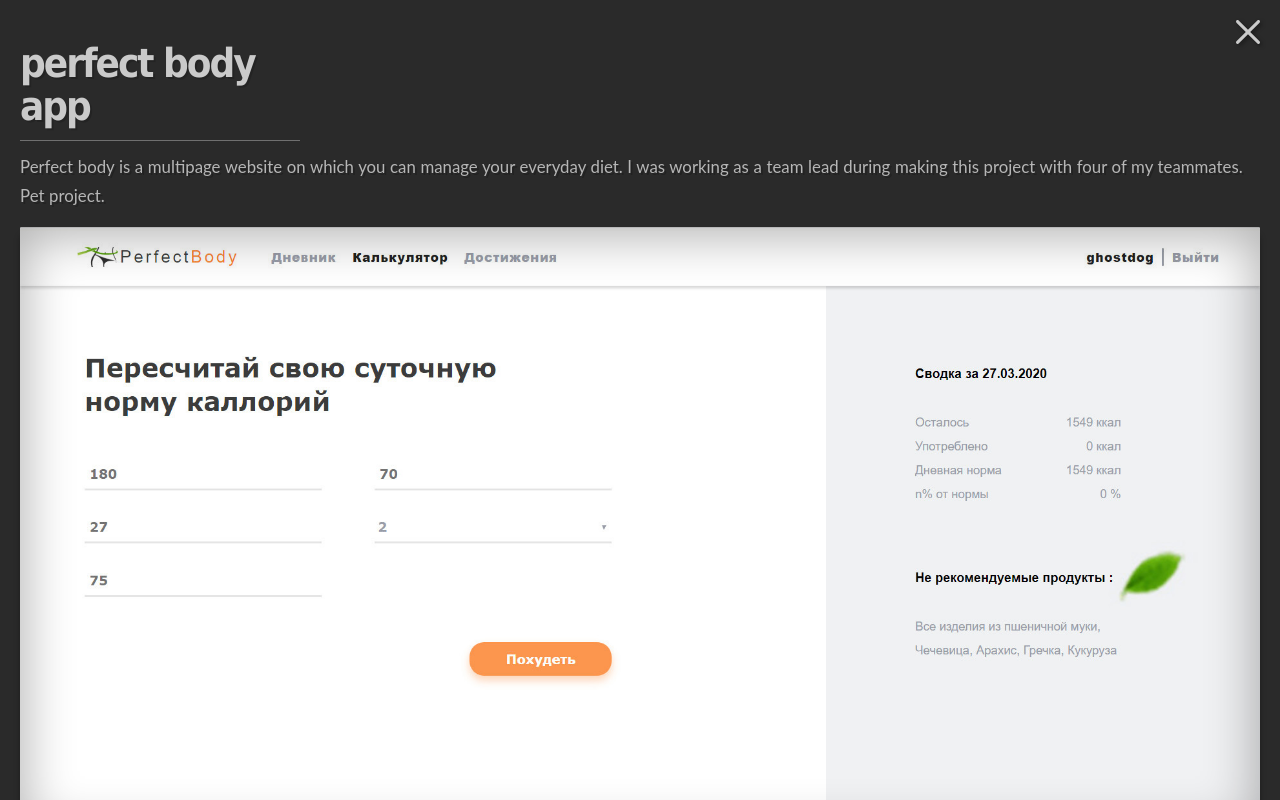
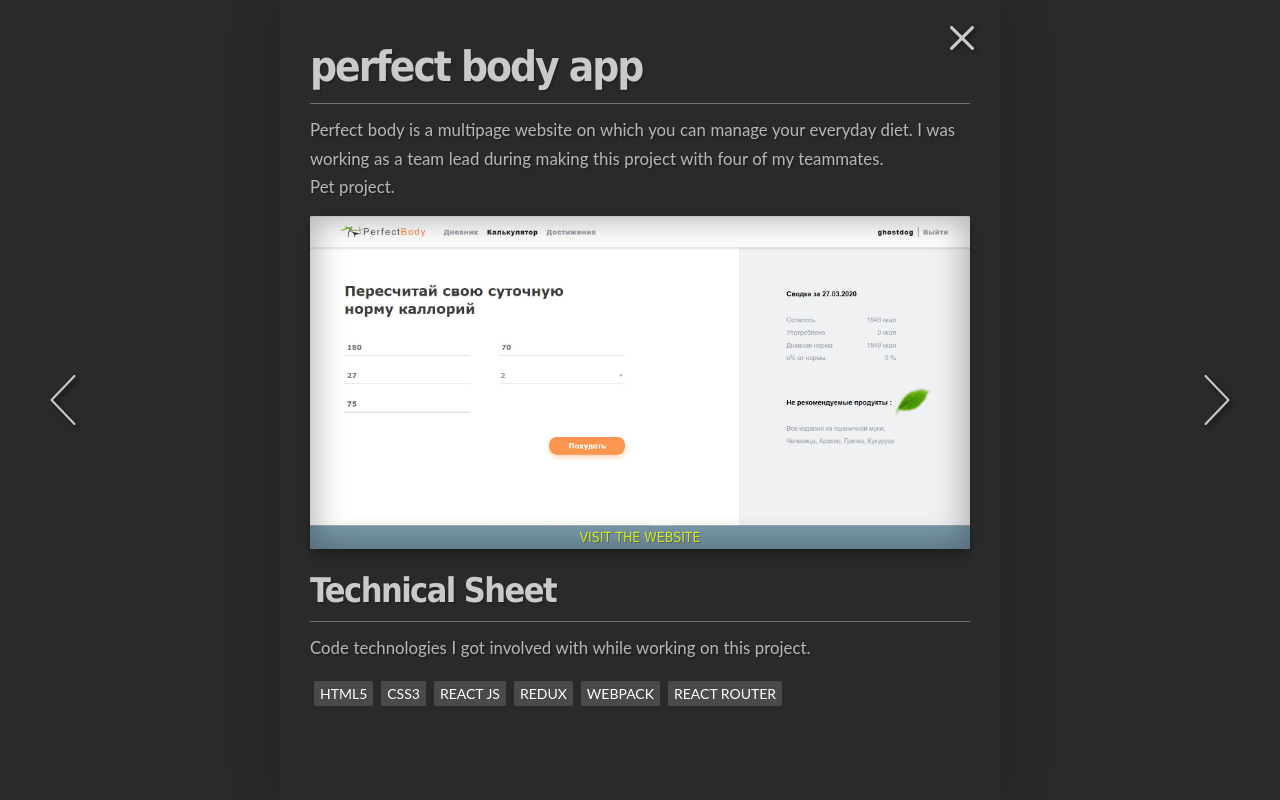
Before and after one commit to Satir8/Portfolio, a React (Create React App) app: page /portfolio in a window 1280 px wide. Shown: the top 800 px of the page. Built offline with nearby package versions, Linux system fonts and the light colour scheme.

Commit message:
fin the main part of the modal page

```diff
--- a/src/data.json
+++ b/src/data.json
@@ -49,7 +49,7 @@
   },
 
   {
-    "title": "County finder",
+    "title": "Country finder",
     "preview": "CountyFinder@0,5x.jpg",
     "url": "https://satir8.github.io/Country-finder",
     "img": "CountyFinder.jpg",
--- a/src/pages/portfolio/Portfolio.js
+++ b/src/pages/portfolio/Portfolio.js
@@ -1,4 +1,4 @@
-import React, { Component, createRef } from "react";
+import React, { Component } from "react";
 import { Link } from "react-router-dom";
 import { v4 as uuidv4 } from "uuid";
 import dataJSON from "../../data.json";
@@ -6,8 +6,6 @@
 import styles from "./Portfolio.module.css";
 
 class Portfolio extends Component {
-  // overlayRef = createRef();
-
   state = {
     data: [],
     isModal: true,
@@ -66,12 +64,6 @@
     this.setState({ isModal: false });
   };
 
-  // handleOverlayClick = e => {
-  //   const { current } = this.overlayRef;
-  //   if (current && e.target !== current) return;
-  //   this.handleCloseModal();
-  // };
-
   render() {
     const {
       data,
@@ -83,19 +75,8 @@
     return (
       <>
         <div className={styles.pageWrapper}>
-          {/* <div className={isModal && styles.overflow}> */}
           <div className={styles.contentWrapper}>
-            {/* <div className={styles.titleWrapper}> */}
             <h2 className={styles.pageTitle}>web developer portfolio</h2>
-            {/* <a
-                href={require("../../cv/GregoryYakovina.pdf")}
-                target="_blank"
-                rel="noopener noreferrer"
-                className={styles.downloadLink}
-              >
-                View Resume
-              </a> */}
-            {/* </div> */}
             <p className={styles.pageDescription}>
               From HTLM and CSS modules to ReactJS and Redux.
               <span> Here you can see some of my latest pet projects.</span>
@@ -156,11 +137,6 @@
             </div>
 
             {isModal && (
-              <div
-                ref={this.overlayRef}
-                onClick={this.handleOverlayClick}
-                className={styles.modal__overlay}
-              >
               <Modal
                 nextObjTitle={nextObjTitle}
                 prevObjTitle={prevObjTitle}
@@ -169,7 +145,6 @@
                 onNext={this.handleNextObject}
                 onPrev={this.handlePrevObject}
               />
-              </div>
             )}
           </div>
         </div>
--- a/src/pages/portfolio/modal/Modal.js
+++ b/src/pages/portfolio/modal/Modal.js
@@ -1,5 +1,4 @@
 import React, { Component, createRef } from "react";
-// import { Link } from "react-router-dom";
 import sprite from "../../../img/icons/sprite.svg";
 import styles from "./Modal.module.css";
 
@@ -39,12 +38,12 @@
     } = this.props;
     const { title, url, img, tags, description } = data;
     return (
+      <>
         <div
           ref={this.overlayRef}
           onClick={e => this.handleOverlayClick(e)}
           className={styles.modal__overlay}
         >
-        <>
           <div className={styles.arrowWrapper}>
             <div className={styles.inlineArrowWrapper} onClick={onPrev}>
               <svg className={styles.modal__arrows}>
@@ -59,9 +58,12 @@
               </svg>
             </div>
           </div>
+
           <div className={styles.modal}>
             <div className={styles.titleWrapper}>
-              <h2 className={styles.modal__title}>{title}</h2>
+              <h2 className={styles.modal__title} id="#style-4">
+                {title}
+              </h2>
               <a
                 href={url}
                 target="_blank"
@@ -95,15 +97,6 @@
                 </div>
               </a>
             </div>
-            {/* <a
-            href={url}
-            target="_blank"
-            rel="noopener noreferrer"
-            className={[styles.modal__link, styles.modal__linkSml].join(" ")}
-          >
-            visit the site
-          </a> */}
-
             <h2 className={styles.modal__subTitle}>Technical Sheet</h2>
             <p className={styles.modal__description}>
               Code technologies I got involved with while working on this
@@ -123,8 +116,8 @@
               <use href={sprite + "#close"} />
             </svg>
           </div>
+        </div>
       </>
-      </div>
     );
   }
 }
--- a/src/pages/portfolio/modal/Modal.module.css
+++ b/src/pages/portfolio/modal/Modal.module.css
@@ -1,3 +1,32 @@
+body::-webkit-scrollbar {
+  width: 3px;
+  background-color: #7999a9;
+}
+
+body::-webkit-scrollbar-track {
+  box-shadow: inset 0 0 6px rgba(0, 0, 0, 0.3);
+  background-color: rgba(42, 42, 42, 1);
+}
+
+body::-webkit-scrollbar-thumb {
+  background-color: rgba(121, 153, 169, 0.8);
+}
+
+.modal::-webkit-scrollbar-track {
+  box-shadow: inset 0 0 6px rgba(0, 0, 0, 0.3);
+  background-color: rgba(42, 42, 42, 1);
+}
+
+.modal::-webkit-scrollbar {
+  width: 1.5px;
+  background-color: #7999a9;
+}
+
+.modal::-webkit-scrollbar-thumb {
+  background-color: rgba(121, 153, 169, 0.8);
+  border: 0.5px solid #555555;
+}
+
 .modal__overlay {
   display: flex;
   justify-content: center;
@@ -6,60 +35,27 @@
   top: 0;
   left: 0;
   width: 100vw;
-  min-height: 100%;
-  background-color: rgba(42, 42, 42, 0.99);
+  min-height: 100vh;
+  background-color: rgba(42, 42, 42, 1);
   z-index: 10;
 }
+
 .modal {
-  position: relative;
-  min-height: 100vh;
-  width: 100vw;
+  position: absolute;
+  top: 0;
+  left: 0;
+  min-height: 100%;
+  max-height: 100%;
+  width: 100%;
   background-color: rgb(42, 42, 42, 1);
-  /* box-shadow: 0 0 50px 5px rgba(0, 0, 0, 0.5); */
-  /* border-radius: 0.5%; */
   z-index: 12;
-  padding: 42px 20px;
-  overflow-y: scroll;
+  padding: 44px 20px;
+  overflow-y: auto;
+  scroll-behavior: smooth;
 }
 
 .arrowWrapper {
   display: none;
-  width: 95%;
-  position: absolute;
-  display: flex;
-  justify-content: space-between;
-  z-index: 11;
-}
-.inlineArrowWrapper {
-  height: 100px;
-  width: 124px;
-  display: flex;
-  align-items: center;
-  justify-content: space-between;
-  cursor: pointer;
-}
-.modal__arrows {
-  display: flex;
-  justify-content: flex-start;
-  width: 60px;
-  height: 80px;
-  fill: rgb(202, 202, 202);
-  filter: drop-shadow(3px 3px 2px rgba(0, 0, 0, 0.6));
-}
-.arrowObjTitle {
-  max-width: 60px;
-  font-family: "Montserrat Medium", Tahoma, Verdana, sans-serif;
-  font-size: 12px;
-  font-weight: 500;
-  color: rgba(202, 202, 202, 0.7);
-  text-shadow: 2px 2px 0px rgba(0, 0, 0, 0.5);
-  text-transform: lowercase;
-}
-
-.titleWrapper {
-  /* display: flex;
-  justify-content: space-between;
-  align-items: center; */
 }
 
 .modal__title {
@@ -75,10 +71,7 @@
   text-shadow: 2px 2px 0 rgba(0, 0, 0, 0.15);
   margin-bottom: 12px;
 }
-
 .modal__subTitle {
-  display: block;
-  position: relative;
   font-family: "Montserrat", Tahoma, Verdana, sans-serif;
   font-size: 32px;
   font-weight: 600;
@@ -88,7 +81,6 @@
   color: #cacaca;
   margin-bottom: 8px;
 }
-
 .modal__title::after,
 .modal__subTitle::after {
   content: "";
@@ -98,7 +90,6 @@
   background-color: rgba(182, 182, 182, 0.5);
   margin-top: 12px;
 }
-
 .modal__description {
   text-shadow: 2px 2px 0 rgba(0, 0, 0, 0.2);
   font-family: "Lato", "Open Sans", Verdana, sans-serif;
@@ -108,7 +99,7 @@
   line-height: 1.7em;
   word-spacing: 0.02em;
   text-align: left;
-  margin-bottom: 16px;
+  margin-bottom: 14px;
 }
 .modal__description span {
   display: block;
@@ -117,20 +108,15 @@
 .modal__imgWrapper {
   position: relative;
   width: 100%;
-  /* display: flex; */
-  /* flex-wrap: wrap; */
   border-radius: 1%;
   box-shadow: 0px 6px 6px 0px rgba(0, 0, 0, 0.3);
   margin: 0 auto;
   margin-bottom: 20px;
-  /* border: 2.5px solid #7999a9; */
 }
-
 .modal__Image {
   border-top-left-radius: 1px;
   border-top-right-radius: 1px;
 }
-
 .modal__imgOverlay {
   position: absolute;
   top: 0;
@@ -146,37 +132,15 @@
   border-bottom-left-radius: 1px;
   border-bottom-right-radius: 1px;
 }
-
 .barHeading {
-  font-family: "Open Sans", Verdana, sans-serif;
+  font-family: "Montserrat", Tahoma, Verdana, sans-serif;
+  text-transform: uppercase;
+  color: #e7ff20;
   font-size: 14px;
   font-weight: 500;
   line-height: 1.2;
-  text-transform: uppercase;
-  font-family: "Montserrat", Tahoma, Verdana, sans-serif;
-  color: #e7ff20;
   padding: 2.5px 0px;
   text-shadow: 1px 1px 0 rgba(0, 0, 0, 0.15);
-}
-
-.modal__linkSm {
-  cursor: pointer;
-}
-
-.modal__link {
-  /* display: block;
-  text-align: center;
-  width: 100%;
-  font-family: "Montserrat", Tahoma, Verdana, sans-serif;
-  font-size: 16px;
-  font-weight: 500;
-  text-transform: uppercase;
-  color: #e7ff20;
-  background-color: #7999a9;
-  border-radius: 2%;
-  box-shadow: 1px 1px 4px 2px rgba(0, 0, 0, 0.5);
-  padding: 4px 8px;
-  outline: none; */
 }
 
 .modal__linkMd {
@@ -189,7 +153,6 @@
   align-items: center;
   flex-wrap: wrap;
 }
-
 .techList__item {
   text-transform: uppercase;
   font-family: "Lato", "Open Sans", Verdana, sans-serif;
@@ -211,3 +174,121 @@
   filter: drop-shadow(2px 2px 2px rgba(0, 0, 0, 0.4));
   cursor: pointer;
 }
+
+@media (min-width: 768px) {
+  .modal {
+    left: 50%;
+    transform: translateX(-50%);
+    min-height: 100%;
+    width: 560px;
+    box-shadow: 0px 0px 50px 0px rgba(0, 0, 0, 0.2);
+    z-index: 12;
+    padding: 44px 30px;
+  }
+
+  .arrowWrapper {
+    display: flex;
+    justify-content: space-between;
+    align-items: center;
+    width: 94%;
+    position: absolute;
+    z-index: 11;
+  }
+  .modal__arrows {
+    display: flex;
+    justify-content: flex-start;
+    width: 50px;
+    height: 80px;
+    fill: rgb(202, 202, 202);
+    filter: drop-shadow(3px 3px 2px rgba(0, 0, 0, 0.6));
+  }
+  .arrowObjTitle {
+    display: none;
+  }
+
+  .modal__title {
+    width: unset;
+    font-size: 42px;
+  }
+  .modal__subTitle {
+    font-size: 34px;
+    margin-bottom: 12px;
+  }
+  .modal__title::after,
+  .modal__subTitle::after {
+    width: 500px;
+    margin-top: 14px;
+  }
+
+  .modal__imgWrapper {
+    box-shadow: 0px 6px 10px 0px rgba(0, 0, 0, 0.3);
+    margin-bottom: 24px;
+  }
+  .modal__imgOverlay {
+    box-shadow: inset 0px 0px 30px 5px rgba(0, 0, 0, 0.3);
+  }
+
+  .barHeading {
+    padding: 3px 0px;
+    text-shadow: 1px 1px 0 rgba(0, 0, 0, 0.25);
+  }
+
+  .closeIcon {
+    top: 28px;
+    right: 28px;
+    width: 24px;
+    height: 24px;
+  }
+}
+
+@media (min-width: 1024px) {
+  .modal {
+    width: 720px;
+  }
+  .arrowWrapper {
+    width: 94%;
+    position: absolute;
+  }
+  .inlineArrowWrapper {
+    display: flex;
+    align-items: center;
+    justify-content: space-between;
+    cursor: pointer;
+  }
+  .inlineArrowWrapper:nth-child(1) {
+    height: 80px;
+    width: 86px;
+  }
+  .inlineArrowWrapper:nth-child(2) {
+    height: 80px;
+    width: 94px;
+  }
+
+  .modal__arrows {
+    width: 50px;
+  }
+  .arrowObjTitle {
+    display: flex;
+    justify-self: left;
+    text-align: center;
+    max-width: 36px;
+    font-family: "Montserrat Medium", Tahoma, Verdana, sans-serif;
+    font-size: 10px;
+    font-weight: 500;
+    color: rgba(202, 202, 202, 0.7);
+    text-shadow: 2px 2px 0px rgba(0, 0, 0, 0.5);
+    text-transform: lowercase;
+  }
+
+  .modal__title::after,
+  .modal__subTitle::after {
+    width: 660px;
+  }
+
+  .closeIcon {
+    top: 26px;
+    right: 26px;
+    width: 24px;
+    height: 24px;
+  }
+}
```
Also changed, not shown: src/pages/portfolio/Portfolio.module.css (+0 -23 lines). Lines whose indentation alone changed are shown as unchanged.
